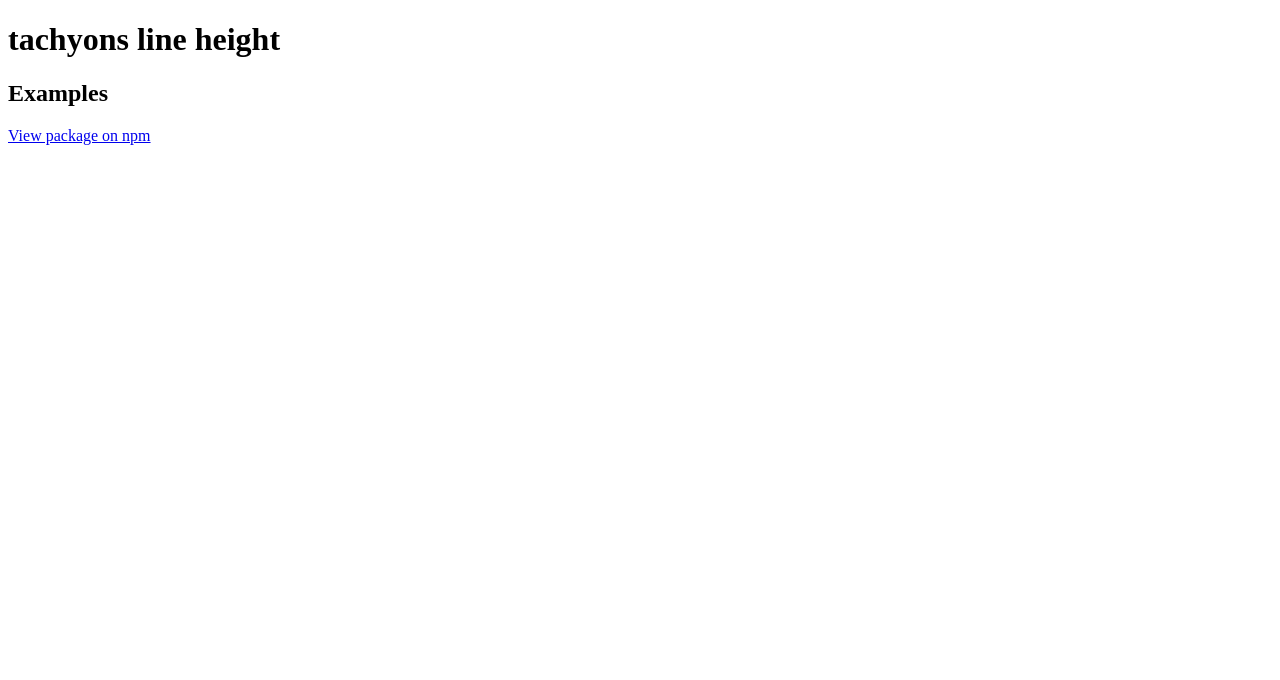
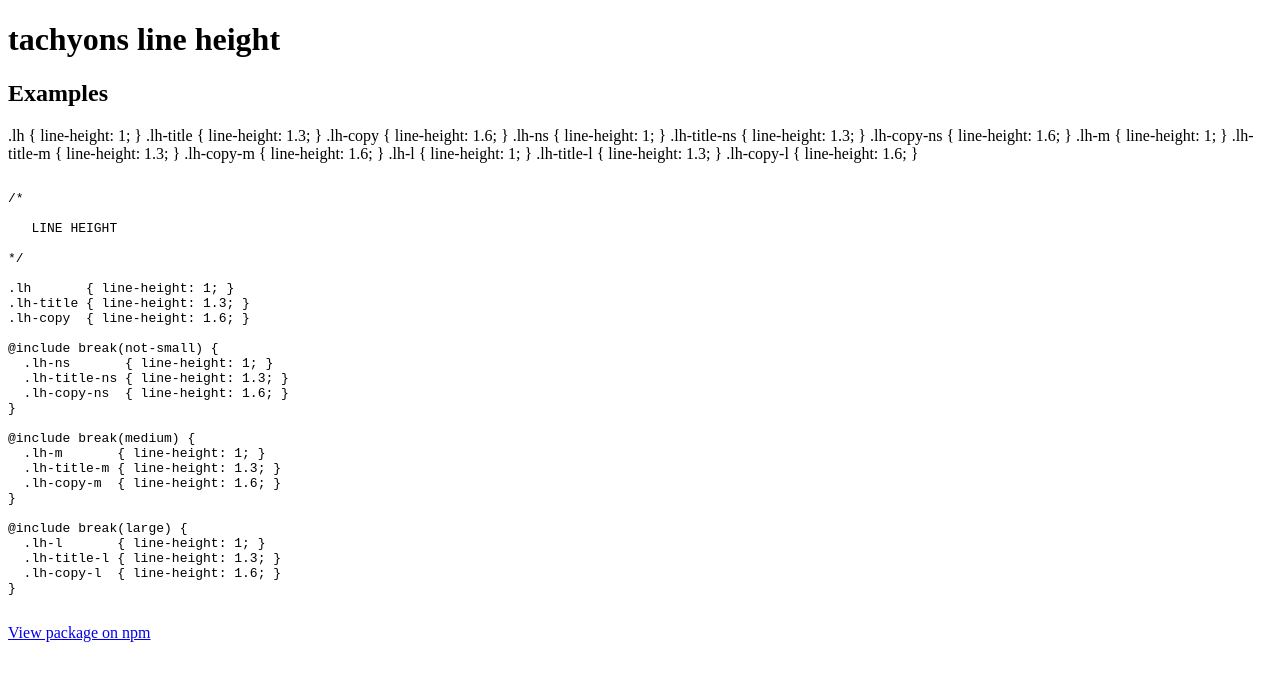
Before and after one commit to tachyons-css/tachyons-line-height, a website: page index.html in a window 1280 px wide. Drawn offline with Linux system fonts and the light colour scheme.

Commit message:
Automatically adds code example and base for visual docs

```diff
--- a/index.html
+++ b/index.html
@@ -13,6 +13,50 @@
   <body>
     <h1>tachyons line height</h1>
     <h2>Examples</h2>
+
+.lh       { line-height: 1; }
+.lh-title { line-height: 1.3; }
+.lh-copy  { line-height: 1.6; }
+  .lh-ns       { line-height: 1; }
+  .lh-title-ns { line-height: 1.3; }
+  .lh-copy-ns  { line-height: 1.6; }
+  .lh-m       { line-height: 1; }
+  .lh-title-m { line-height: 1.3; }
+  .lh-copy-m  { line-height: 1.6; }
+  .lh-l       { line-height: 1; }
+  .lh-title-l { line-height: 1.3; }
+  .lh-copy-l  { line-height: 1.6; }
+    <pre>
+<code>
+/*
+
+   LINE HEIGHT
+
+*/
+
+.lh       { line-height: 1; }
+.lh-title { line-height: 1.3; }
+.lh-copy  { line-height: 1.6; }
+
+@include break(not-small) {
+  .lh-ns       { line-height: 1; }
+  .lh-title-ns { line-height: 1.3; }
+  .lh-copy-ns  { line-height: 1.6; }
+}
+
+@include break(medium) {
+  .lh-m       { line-height: 1; }
+  .lh-title-m { line-height: 1.3; }
+  .lh-copy-m  { line-height: 1.6; }
+}
+
+@include break(large) {
+  .lh-l       { line-height: 1; }
+  .lh-title-l { line-height: 1.3; }
+  .lh-copy-l  { line-height: 1.6; }
+}
+</code>
+</pre>
     <a href="http://npmjs.org/package/tachyons-line-height" title="tachyons-line-height">View package on npm</a>
   </body>
 </html>
```
